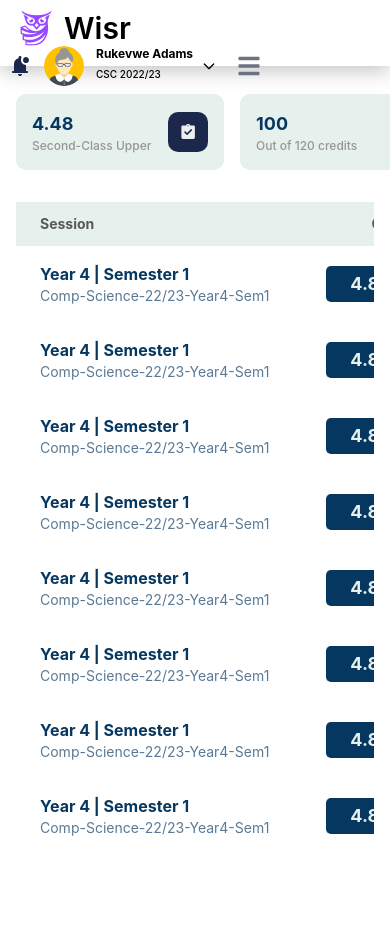
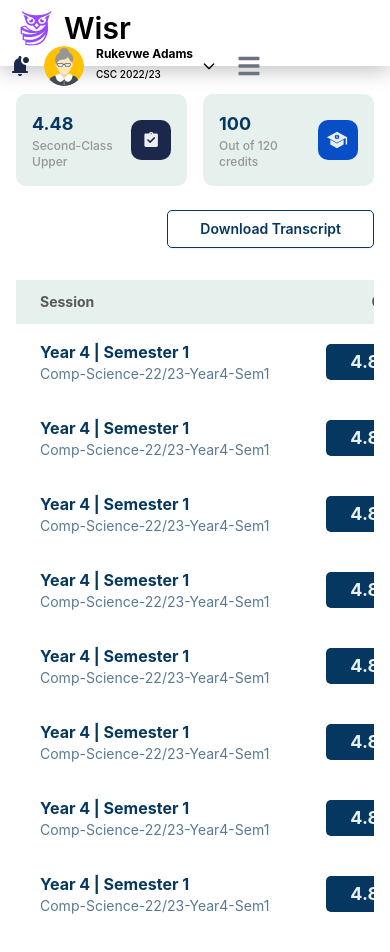
Before and after one commit to SILMS-Project/silms-nest-react, a React (Vite) app in the folder apps/silms-frontend/: page /result in a window 390 px wide. Shown: the top 952 px of the page. Before the commit the page ends 894 px from the top, so only its background shows below. Built offline with nearby package versions, Linux system fonts and the light colour scheme.

Commit message:
Worked on result page responsiveness

```diff
--- a/apps/silms-frontend/src/pages/Results/ResultsPage.tsx
+++ b/apps/silms-frontend/src/pages/Results/ResultsPage.tsx
@@ -13,7 +13,7 @@
           </Breadcrumb>
         </div>
 
-        <div className="flex justify-between w-full">
+        <div className="flex flex-col gap-6 md:gap-0 md:flex-row justify-between w-full">
           <div className="flex gap-4">
             <div className="flex justify-between items-center bg-custom-secondary-3 p-4 rounded-[0.625rem] w-52">
               <div className="h-full justify-center flex flex-col">
```
